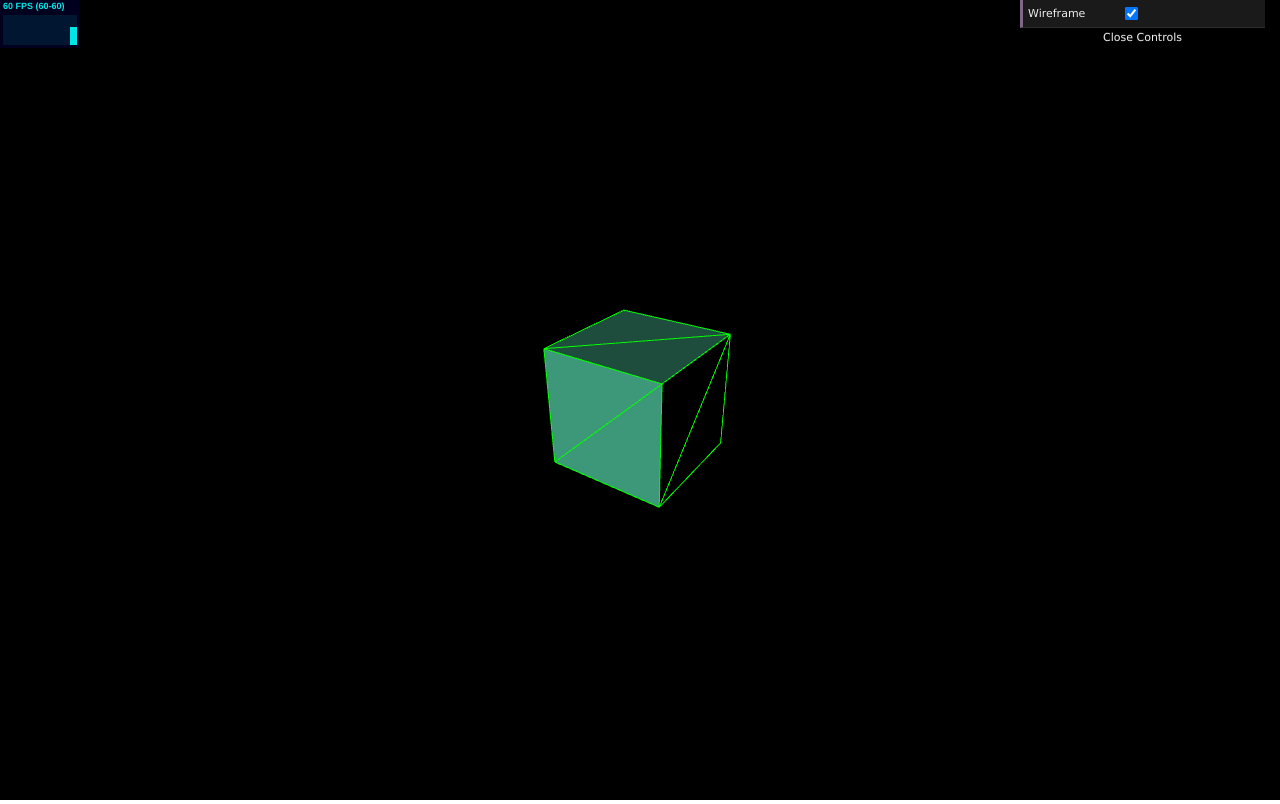
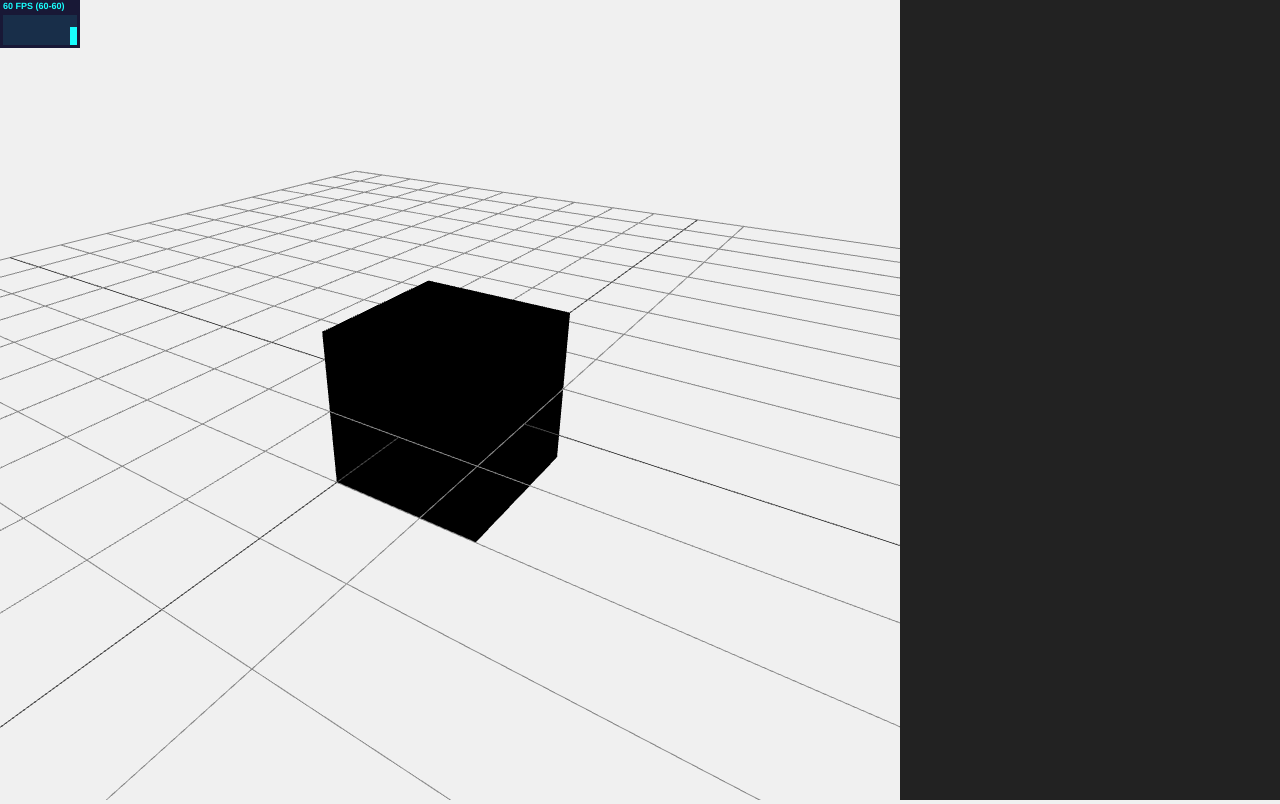
Before and after one commit to izquiratops/ngThree, an Angular app: page / in a window 1280 px wide. Built offline with nearby package versions, Linux system fonts and the light colour scheme.

Commit message:
Editor Mode

```diff
--- a/src/app/main-three/main-three.component.html
+++ b/src/app/main-three/main-three.component.html
@@ -1 +1,6 @@
-<canvas #canvas></canvas>
+<div class="wrapper">
+  <div class="frame">
+    <canvas #canvas></canvas>
+  </div>
+  <div class="editor"></div>
+</div>
--- a/src/app/main-three/main-three.component.scss
+++ b/src/app/main-three/main-three.component.scss
@@ -1,7 +1,25 @@
+.wrapper {
+  display: flex;
+  flex-direction: row;
+
+  position: absolute;
+  width: 100%;
+  height: 100%;
+}
+
+.wrapper>* {
+  flex: 1 1 auto;
+}
+
+.editor {
+  font-family: monospace;
+  padding: .5em;
+  background: #222;
+  color: white;
+  width: 380px;
+}
+
 canvas {
-    position: absolute;
-    width: 100%;
-    height: 100%;
-    display: block;
-    outline: 0;
+  width: 100%;
+  height: 100%;
 }
--- a/src/app/main-three/main-three.component.ts
+++ b/src/app/main-three/main-three.component.ts
@@ -6,11 +6,8 @@ import { OrbitControls } from 'three/examples/jsm/controls/OrbitControls';
 import Stats from 'three/examples/jsm/libs/stats.module';
 import { GUI } from 'three/examples/jsm/libs/dat.gui.module';
 
-// Interfaces
-import { InstanceObject } from './objectInstance';
-
 @Component({
-  selector: 'main-three',
+  selector: 'app-main-three',
   templateUrl: './main-three.component.html',
   styleUrls: ['./main-three.component.scss']
 })
@@ -20,78 +17,95 @@ export class MainThreeComponent implements OnInit, AfterViewInit {
   canvas: HTMLCanvasElement;
 
   options = {
-    'Wireframe': true,
-    'Autorotation': true,
-  }
+    Wireframe: true,
+  };
 
   scene: THREE.Scene = new THREE.Scene();
-  camera: THREE.PerspectiveCamera = new THREE.PerspectiveCamera(75, window.innerWidth / window.innerHeight, 0.1, 100);
+  camera: THREE.PerspectiveCamera = new THREE.PerspectiveCamera(60, window.innerWidth / window.innerHeight, 0.1, 100);
   renderer: THREE.WebGLRenderer = null;
+
   mouse: THREE.Vector2 = new THREE.Vector2(1, 1);
   raycaster: THREE.Raycaster = new THREE.Raycaster();
   controls: OrbitControls = null;
   stats: Stats = Stats();
-  gui: GUI = new GUI();
+  // gui: GUI = new GUI();
 
-  objects: Array<THREE.Group> = [];
+  cube: THREE.Mesh;
+  line: THREE.Line;
 
   constructor() {
   }
 
   ngOnInit(): void {
-  }
+    document.body.appendChild(this.stats.dom);
 
-  @HostListener('window:resize', ['$event'])
-  onResize() {
-    const width = window.innerWidth;
-    const height = window.innerHeight;
-    this.camera.aspect = width / height;
-    this.camera.updateProjectionMatrix();
-    this.renderer.setSize(width, height);
+    // TODO: Wireframe Option
+    // this.gui.add(this.options, 'Wireframe').onChange(() => {
+    //   this.objects.forEach(element => element.children[0].visible = this.options.Wireframe);
+    // });
   }
 
   @HostListener('document:mousemove', ['$event'])
   onMouseMove(event) {
     event.preventDefault();
 
-    this.mouse.x = (event.clientX / window.innerWidth) * 2 - 1;
-    this.mouse.y = - (event.clientY / window.innerHeight) * 2 + 1;
+    this.mouse.x = (event.clientX / this.canvas.clientWidth) * 2 - 1;
+    this.mouse.y = - (event.clientY / this.canvas.clientHeight) * 2 + 1;
   }
 
-  private createInstance(input: InstanceObject): THREE.Group {
-    const group = new THREE.Group();
+  @HostListener('document:mousedown', [])
+  onMouseDown() {
+    this.raycaster.setFromCamera(this.mouse, this.camera);
+    const intersection = this.raycaster.intersectObject(this.cube);
 
+    if (intersection.length > 0) {
+      const face = intersection[ 0 ].face;
+      // @ts-ignore
+      const linePosition = this.line.geometry.attributes.position;
+      // @ts-ignore
+      const cubePosition = this.cube.geometry.attributes.position;
+
+      /**
+       * https://threejs.org/docs/#api/en/core/BufferAttribute
+       * 'copyAt' copy a vector from a bufferAttribute[index2] to a Array[index1].
+       * 'applyMatrix4' applies matrix to every Vector3 element.
+       */
+      linePosition.copyAt( 0, cubePosition, face.a );
+      linePosition.copyAt( 1, cubePosition, face.b );
+      linePosition.copyAt( 2, cubePosition, face.c );
+      linePosition.copyAt( 3, cubePosition, face.a );
+      this.line.geometry.applyMatrix4( this.cube.matrix );
+
+      // https://threejsfundamentals.org/threejs/lessons/threejs-optimize-lots-of-objects.html
+      // this.cube.geometry.applyMatrix4(new THREE.Matrix4().makeTranslation(0, 0, 0.5));
+
+      this.line.visible = true;
+    }
+  }
+
+  private createInstance(geometry): void {
     // Color Material Mesh
     const material = new THREE.MeshPhongMaterial({
-      color: input.color,
+      wireframe: false,
+      color: 0x555555,
+      specular: 0xffffff,
+      shininess: 50,
       polygonOffset: true,
       polygonOffsetFactor: 1,
       polygonOffsetUnits: 1
     });
-    const colorMesh = new THREE.Mesh(input.geometry, material);
-    colorMesh.name = 'Color';
-    group.add(colorMesh);
 
-    // Wireframe Mesh
-    const wireframeMat = new THREE.MeshBasicMaterial({ color: 0x00ff00, wireframe: true });
-    const wireframeMesh = new THREE.Mesh(input.geometry, wireframeMat);
-    wireframeMesh.name = 'Wireframe';
-    wireframeMesh.visible = this.options.Wireframe;
-    group.add(wireframeMesh);
-
-    // Set position & Add into Scene
-    group.position.x = input.x_position;
-    this.scene.add(group);
-
-    return group
+    this.cube = new THREE.Mesh(geometry, material);
+    this.scene.add(this.cube);
   }
 
   private render(): void {
-    this.raycaster.setFromCamera(this.mouse, this.camera);
-    const intersection = this.raycaster.intersectObject(this.objects[0].children[0]);
-
-    if (intersection.length > 0) {
-      console.debug('Intersection!', intersection);
+    const width = this.canvas.clientWidth;
+    const height = this.canvas.clientHeight;
+    if ( this.canvas.width !== width || this.canvas.height !== height ) {
+      this.camera.aspect = width / height;
+      this.camera.updateProjectionMatrix();
+      this.renderer.setSize(width, height, false);
     }
 
     this.controls.update();
@@ -104,38 +118,33 @@ export class MainThreeComponent implements OnInit, AfterViewInit {
     /**
      * Setup Canvas + Controls + Camera
      */
-    this.canvas = <HTMLCanvasElement>this.canvasElement.nativeElement;
-
-    this.renderer = new THREE.WebGLRenderer({ canvas: this.canvas, antialias: true, alpha: false });
-    this.renderer.setSize(window.innerWidth, window.innerHeight);
+    this.renderer = new THREE.WebGLRenderer({
+      canvas: (this.canvasElement.nativeElement as HTMLCanvasElement),
+      antialias: true,
+      alpha: true
+    });
+    this.canvas = this.renderer.domElement;
 
     this.controls = new OrbitControls(this.camera, this.canvas);
     this.camera.position.set(2, 2, 3);
     this.camera.lookAt(0, 0, 0);
 
-    // Stats + GUI
-    document.body.appendChild(this.stats.dom);
-
-    this.gui.add(this.options, 'Wireframe').onChange(() => {
-      this.objects.forEach(element => {
-        const found = element.children.find(child => child.name === "Wireframe");
-        found.visible = this.options.Wireframe
-      });
-    });
-
     /**
      * Setup Geometry and Lighting
      */
-    const newObj: InstanceObject = {
-      geometry: new THREE.BoxGeometry,
-      color: 0x44aa88,
-      x_position: 0
-    }
-    this.objects.push(this.createInstance(newObj));
 
-    const light: THREE.DirectionalLight = new THREE.DirectionalLight(0xFFFFFF, 1);
-    light.position.set(0, 2, 4);
-    this.scene.add(light);
+    // Selection Triangle!!!
+    const triangleGeo = new THREE.BufferGeometry();
+    triangleGeo.setAttribute('position', new THREE.BufferAttribute( new Float32Array( 4 * 3 ), 3 ));
+    const triangleMat = new THREE.LineBasicMaterial({ color: 0x00FF00, transparent: true });
+    this.line = new THREE.Line( triangleGeo, triangleMat );
+    this.scene.add(this.line);
+
+    // Grid Helper
+    const gridHelper = new THREE.GridHelper( 10, 20 );
+    this.scene.add( gridHelper );
+
+    this.createInstance(new THREE.BoxBufferGeometry());
 
     requestAnimationFrame(this.render.bind(this));
   }
--- a/src/styles.scss
+++ b/src/styles.scss
@@ -1,6 +1,17 @@
 /* You can add global styles to this file, and also import other style files */
 
+html {
+  box-sizing: border-box;
+  background: #f0f0f0;
+  overflow: hidden;
+}
+
 html, body {
-    margin: 0;
-    background: white;
+  margin: 0;
+  width: 100%;
+  height: 100%;
 }
+
+*, *:before, *:after {
+  box-sizing: inherit;
+}
--- a/tslint.json
+++ b/tslint.json
@@ -56,7 +56,7 @@
       }
     ],
     "no-console": [
-      true,
+      false,
       "debug",
       "info",
       "time",
```
